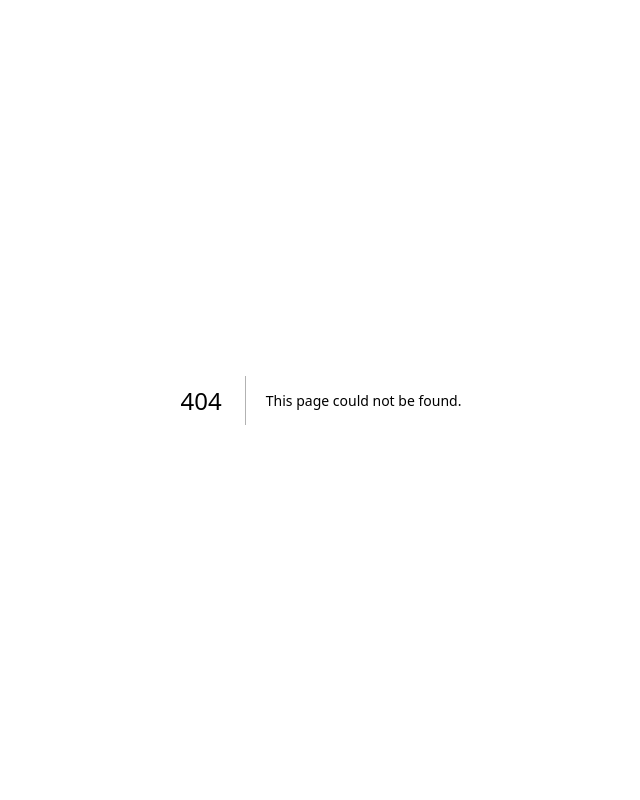
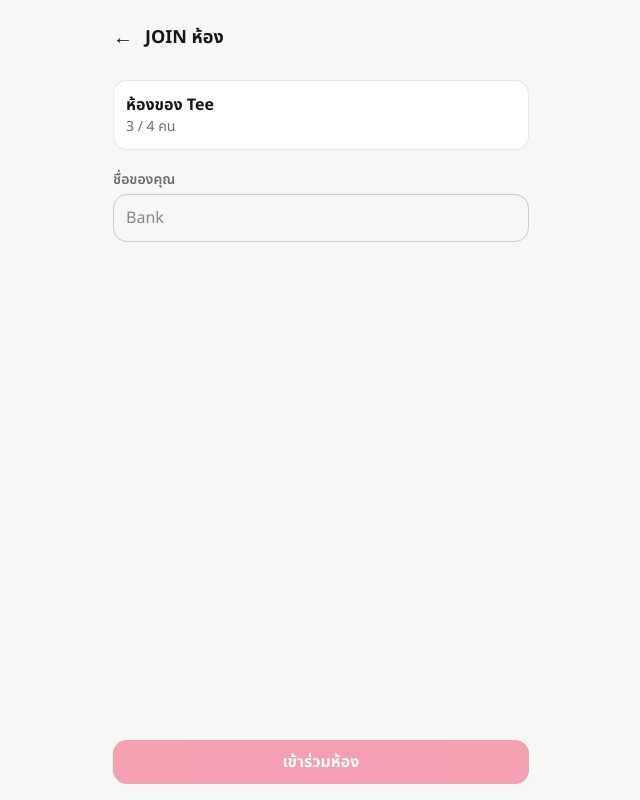
Before and after one commit to plem7106-glitch/MuffinTime, a Next.js app: page /join/4829 in a window 1280 px wide. Before the commit this address had no page. Shown: the whole page, without its empty margins (319-959 px from the left). Built offline with nearby package versions, Linux system fonts and the light colour scheme.

Commit message:
feat: build Join Room screen

```diff
--- /dev/null
+++ b/app/join/[code]/page.tsx
@@ -0,0 +1,54 @@
+'use client';
+
+import Link from 'next/link';
+import { useParams, useRouter } from 'next/navigation';
+import { useState } from 'react';
+import { useGameSession } from '../../../lib/session';
+import { PrimaryButton } from '../../../components/ui/PrimaryButton';
+
+export default function JoinRoomPage() {
+  const router = useRouter();
+  const params = useParams<{ code: string }>();
+  const { rooms, joinRoom } = useGameSession();
+  const [name, setName] = useState('');
+
+  const summary = rooms.find((r) => r.code === params.code);
+
+  function handleSubmit() {
+    if (!name.trim()) return;
+    joinRoom(params.code, name.trim());
+    router.push(`/room/${params.code}`);
+  }
+
+  return (
+    <main className="mx-auto flex min-h-screen max-w-md flex-col gap-5 p-4">
+      <header className="flex items-center gap-3 py-2">
+        <Link href="/" aria-label="ย้อนกลับ" className="text-xl text-ink">
+          ←
+        </Link>
+        <h1 className="text-lg font-bold text-ink">JOIN ห้อง</h1>
+      </header>
+
+      <div className="rounded-card border border-ink/10 bg-card p-3">
+        <p className="font-bold text-ink">ห้องของ {summary?.hostName ?? '—'}</p>
+        <p className="text-sm text-ink-secondary">
+          {summary?.currentPlayers ?? 0} / {summary?.maxPlayers ?? 0} คน
+        </p>
+      </div>
+
+      <label className="flex flex-col gap-1">
+        <span className="text-sm font-semibold text-ink-secondary">ชื่อของคุณ</span>
+        <input
+          value={name}
+          onChange={(e) => setName(e.target.value)}
+          placeholder="Bank"
+          className="min-h-[48px] rounded-card border border-ink/20 px-3 text-ink"
+        />
+      </label>
+
+      <PrimaryButton className="mt-auto" disabled={!name.trim()} onClick={handleSubmit}>
+        เข้าร่วมห้อง
+      </PrimaryButton>
+    </main>
+  );
+}
```
